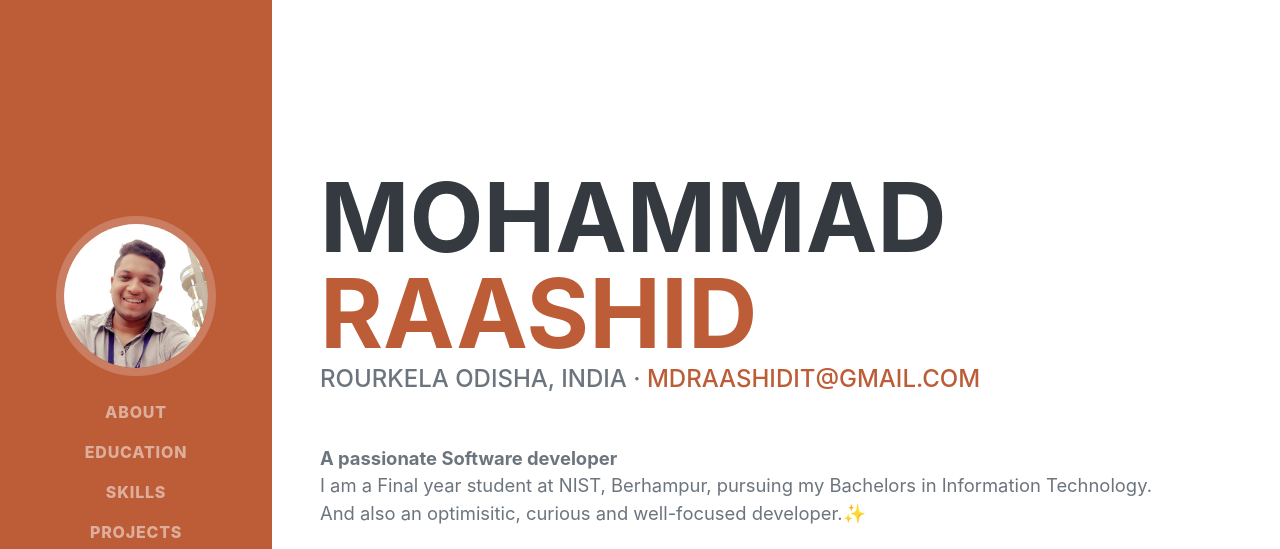
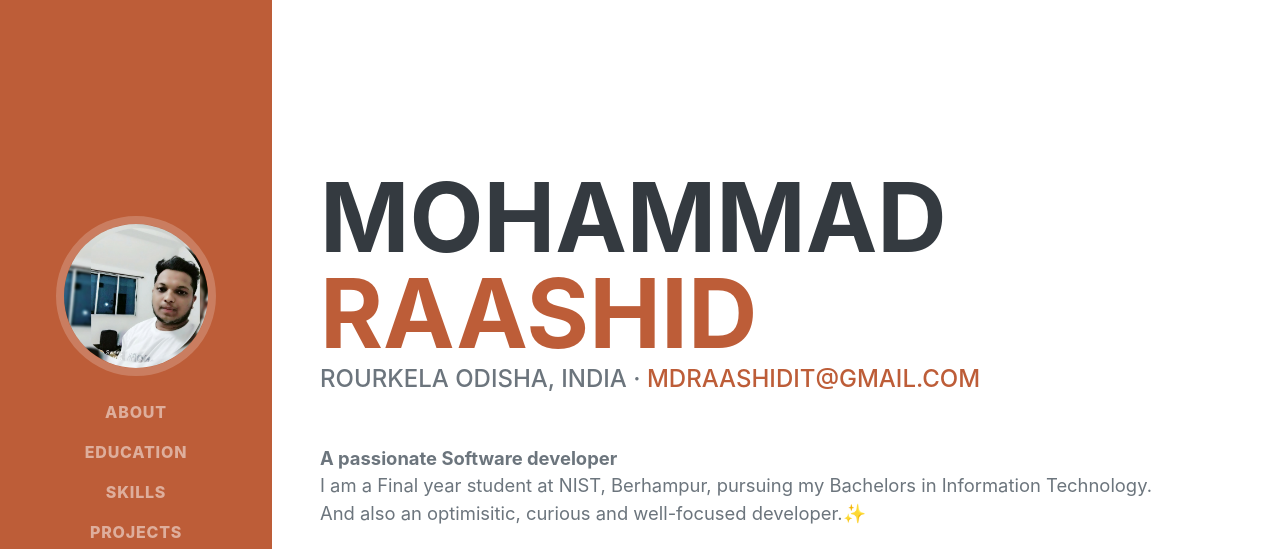
Before and after one commit to MdRaashidit/MyPortfolio, a plain HTML site: page index.html in a window 1280 px wide. Shown: the top 549 px of the page. Drawn offline with nearby package versions, Linux system fonts and the light colour scheme; a web font is replaced by a local one.

Commit message:
portfolio

```diff
--- a/index.html
+++ b/index.html
@@ -20,7 +20,7 @@
         <nav class="navbar navbar-expand-lg navbar-dark bg-primary fixed-top" id="sideNav">
             <a class="navbar-brand js-scroll-trigger" href="#page-top">
                 <span class="d-block d-lg-none">Md Raashid</span>
-                <span class="d-none d-lg-block"><img class="img-fluid img-profile rounded-circle mx-auto mb-2" src="assets/img/profile.jpg" alt="" /></span>
+                <span class="d-none d-lg-block"><img class="img-fluid img-profile rounded-circle mx-auto mb-2" src="assets/img/profile1.jpg" alt="" /></span>
             </a>
             <button class="navbar-toggler" type="button" data-toggle="collapse" data-target="#navbarSupportedContent" aria-controls="navbarSupportedContent" aria-expanded="false" aria-label="Toggle navigation"><span class="navbar-toggler-icon"></span></button>
             <div class="collapse navbar-collapse" id="navbarSupportedContent">
```
Also changed, not shown: assets/img/profile.jpg (deleted), assets/img/profile1.jpg (added).
